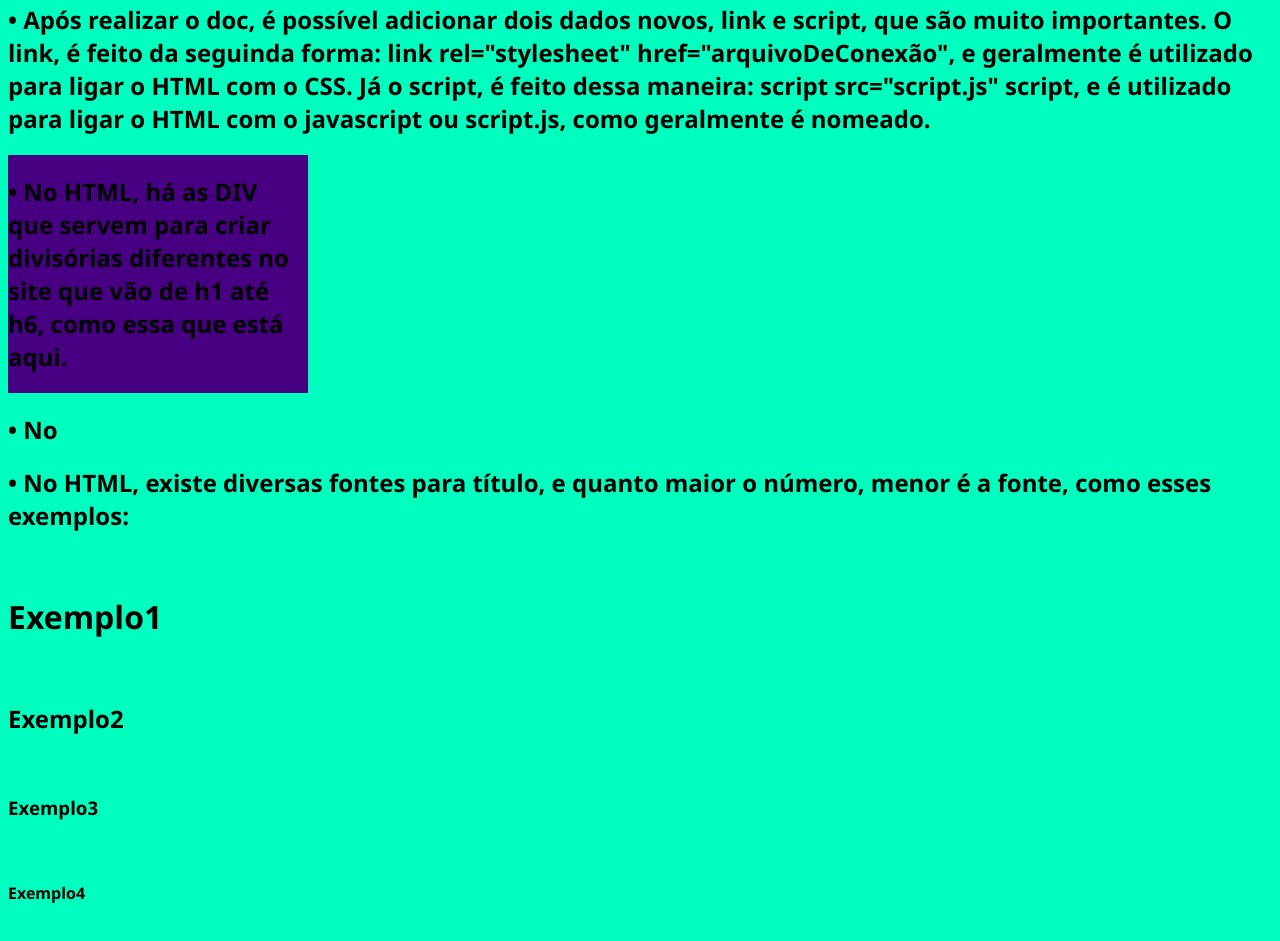
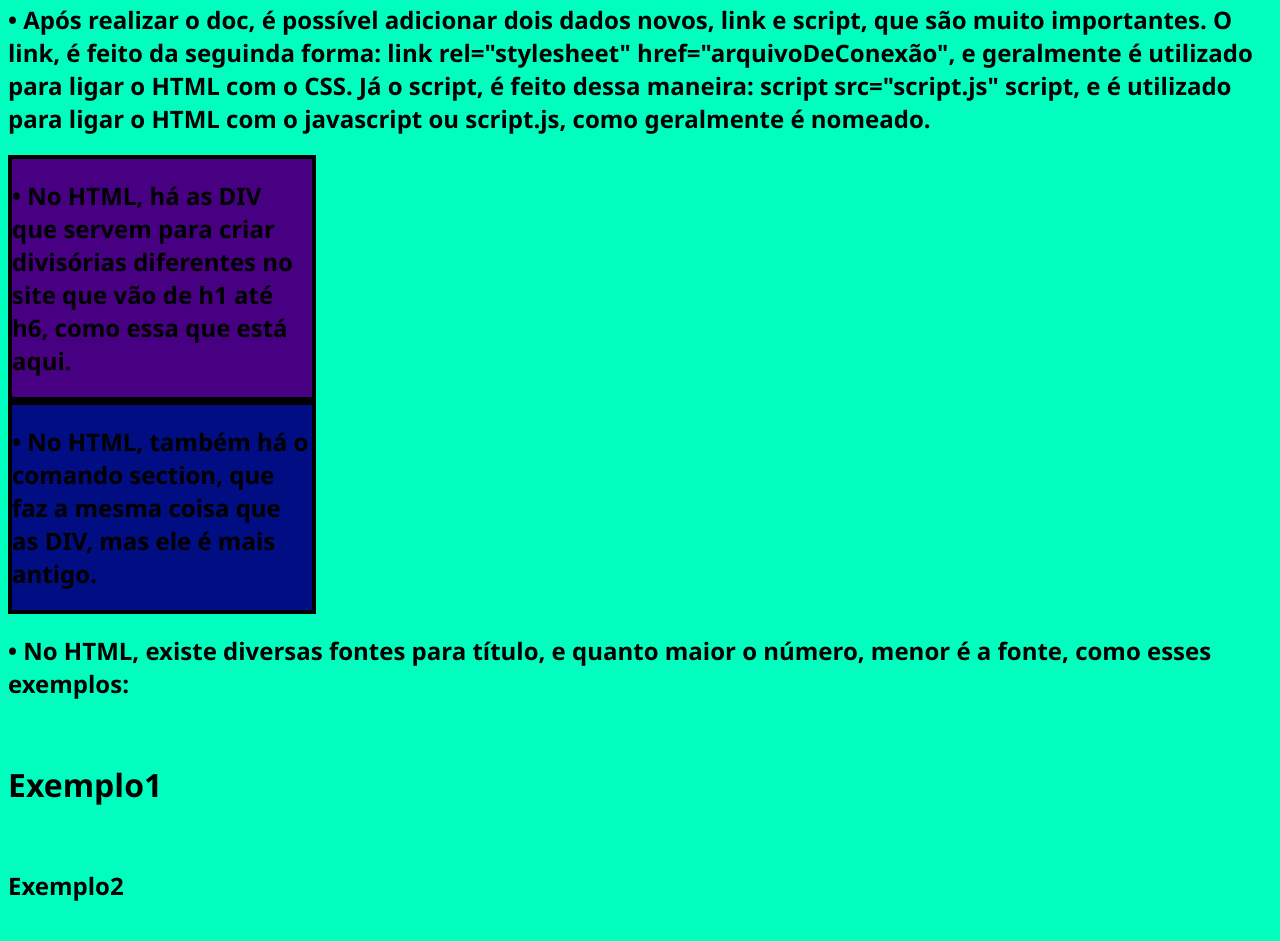
Before and after one commit to GabrielKyochi/resumo, a plain HTML site: page index.html in a window 1280 px wide. Shown: the part 1392-2333 px from the top of the page. Drawn offline with Linux system fonts and the light colour scheme.

Commit message:
Adição da parte que diz sobre o comando SECTION.

```diff
--- a/index.html
+++ b/index.html
@@ -60,7 +60,9 @@
     <h2>• No HTML, há as DIV que servem para criar divisórias diferentes no site que vão de h1 até h6,
           como essa que está aqui.</h2>
 </div>
-<h2>• No </h2>
+<section id="corSection">
+    <h2>• No HTML, também há o comando section, que faz a mesma coisa que as DIV, mas ele é mais antigo. </h2>
+</section>
 <h2>• No HTML, existe diversas fontes para título, e quanto maior o número, menor é a fonte, como esses exemplos:</h2>
 <br>
 <h1>Exemplo1</h1>
--- a/style.css
+++ b/style.css
@@ -15,6 +15,18 @@ body{
     background-color: rgb(72, 0, 131);
     width: 300px;
     display: flex;
+    border-style: solid;
+    border-width: 4px;
+    border-color: rgb(0, 0, 0);
+}
+
+#corSection{
+    background-color: rgb(0, 13, 131);
+    width: 300px;
+    display: flex;
+    border-style: solid;
+    border-width: 4px;
+    border-color: rgb(0, 0, 0);
 }
 
 .tamanhoImagens{
```
